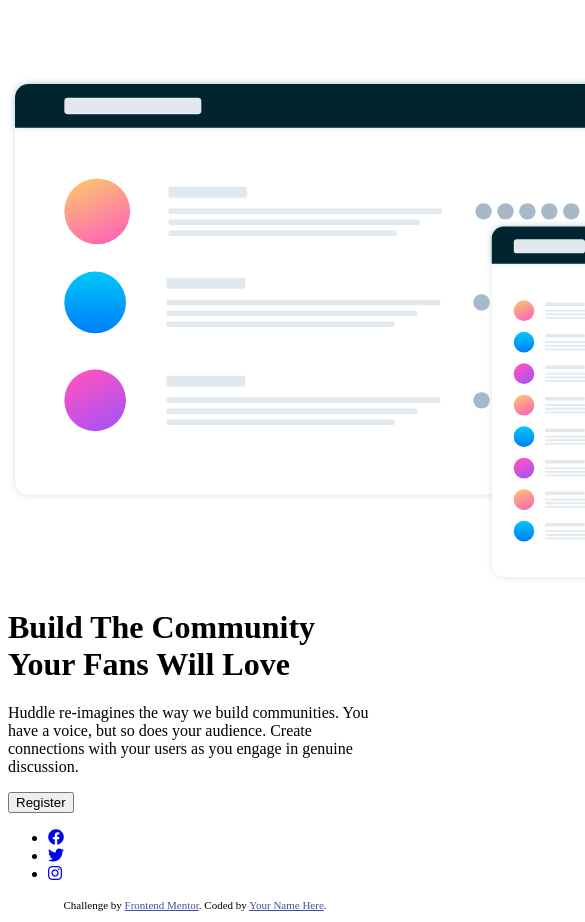
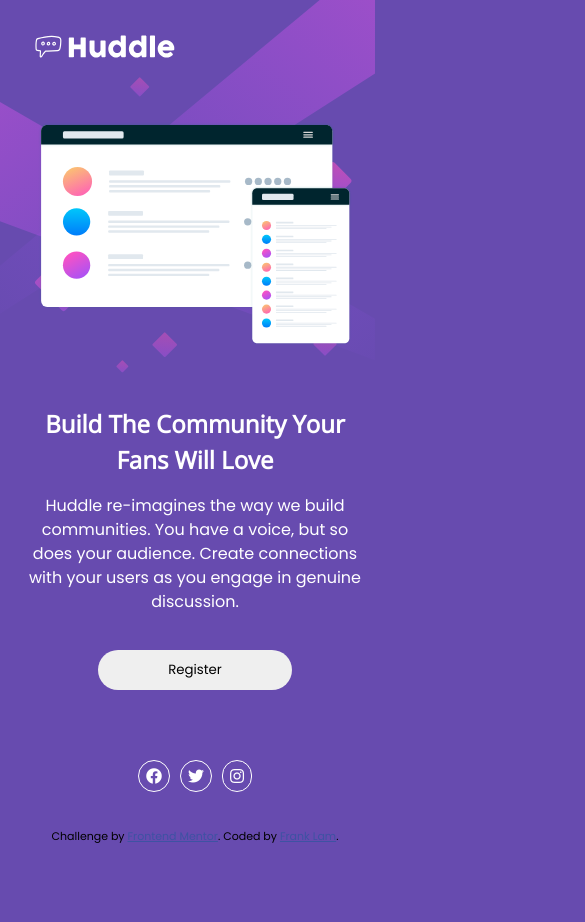
Before and after one commit to ltk55/huddle-landing-page-with-single-introductory-section, a plain HTML site: page index.html in a window 390 px wide. Shown: the top 922 px of the page, 585 px wide, since content can reach past the window. After the commit the page ends 860 px from the top, so only its background shows below. Drawn offline with nearby package versions, Linux system fonts and the light colour scheme.

Commit message:
Style: mobile complete

```diff
--- a/index.html
+++ b/index.html
@@ -19,29 +19,22 @@
       crossorigin="anonymous"
     />
 
-    <link rel="stylesheet" href="index.css" />
+    <link rel="stylesheet" href="style.css" />
 
     <title>
       Frontend Mentor | Huddle landing page with single introductory section
     </title>
-
-    <!-- Feel free to remove these styles or customise in your own stylesheet 👍 -->
-    <style>
-      .attribution {
-        font-size: 11px;
-        text-align: center;
-      }
-      .attribution a {
-        color: hsl(228, 45%, 44%);
-      }
-    </style>
   </head>
   <body>
     <div class="container">
-      <img src=".\images\logo.svg" alt="logo" />
+      <img class="logo" src=".\images\logo.svg" alt="logo" />
 
       <div class="content">
-        <img src=".\images\illustration-mockups.svg" alt="" />
+        <img
+          class="illustration"
+          src=".\images\illustration-mockups.svg"
+          alt="illustration"
+        />
 
         <h1>Build The Community Your Fans Will Love</h1>
 
@@ -51,10 +44,10 @@
           engage in genuine discussion.
         </p>
 
-        <button>Register</button>
+        <button class="btn">Register</button>
       </div>
 
-      <ul>
+      <ul class="social">
         <li>
           <a href="#"><i class="fab fa-facebook"></i></a>
         </li>
@@ -72,7 +65,7 @@
         Challenge by
         <a href="https://www.frontendmentor.io?ref=challenge" target="_blank"
           >Frontend Mentor</a
-        >. Coded by <a href="#">Your Name Here</a>.
+        >. Coded by <a href="#">Frank Lam</a>.
       </p>
     </footer>
   </body>
--- /dev/null
+++ b/style.css
@@ -0,0 +1,90 @@
+@import url("https://fonts.googleapis.com/css2?family=Open+Sans&family=Poppins:wght@400;600&display=swap");
+
+:root {
+  --color-violet: hsl(257, 40%, 49%);
+  --color-soft-magenta: hsl(300, 69%, 71%);
+}
+
+* {
+  box-sizing: border-box;
+}
+
+body {
+  font-family: "Poppins", sans-serif;
+  background: var(--color-violet) url("./images/bg-mobile.svg") no-repeat;
+  min-height: 100vh;
+}
+
+.content {
+  display: flex;
+  flex-direction: column;
+  align-items: center;
+  justify-content: center;
+  text-align: center;
+}
+
+.logo {
+  width: 40%;
+  margin: 20px 20px;
+}
+
+.illustration {
+  width: 100%;
+  padding: 30px;
+}
+
+.content h1 {
+  font-family: "Open Sans", sans-serif;
+  color: #fff;
+  font-size: 1.5rem;
+  margin: 30px 30px 0px 30px;
+  line-height: 1.5;
+}
+
+.content p {
+  color: #fff;
+  width: 90%;
+  line-height: 1.5;
+}
+
+.btn {
+  font-family: inherit;
+  margin: 20px 0;
+  border-radius: 50px;
+  border: none;
+  padding: 10px 70px;
+}
+
+.btn:hover {
+  background-color: var(--color-soft-magenta);
+  color: #fff;
+  transition: 0.2s ease-in-out;
+  cursor: pointer;
+}
+
+.social {
+  display: flex;
+  justify-content: center;
+  align-items: center;
+  list-style-type: none;
+  padding: 0;
+  margin-top: 30px;
+}
+
+.social .fab {
+  border: 1px solid #fff;
+  border-radius: 50px;
+  padding: 7px;
+  color: #fff;
+  font-size: 1rem;
+  margin: 20px 5px;
+  text-decoration: none;
+}
+
+.attribution {
+  font-size: 11px;
+  text-align: center;
+}
+.attribution a {
+  color: hsl(228, 45%, 44%);
+}
```
